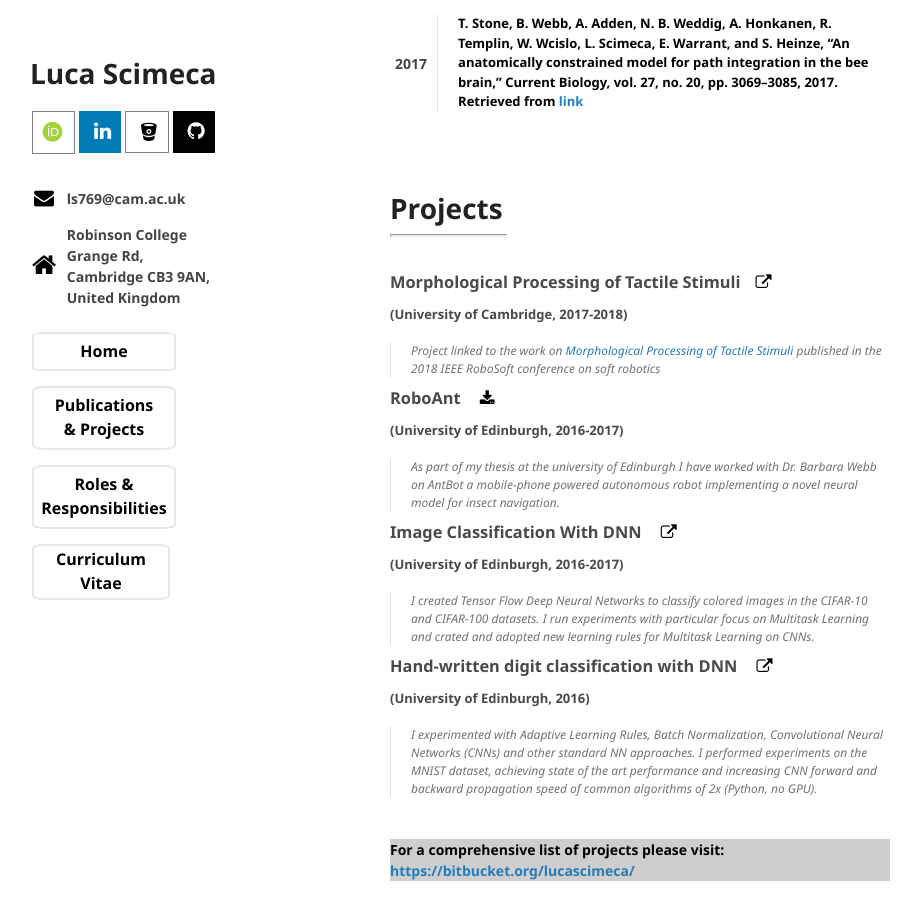
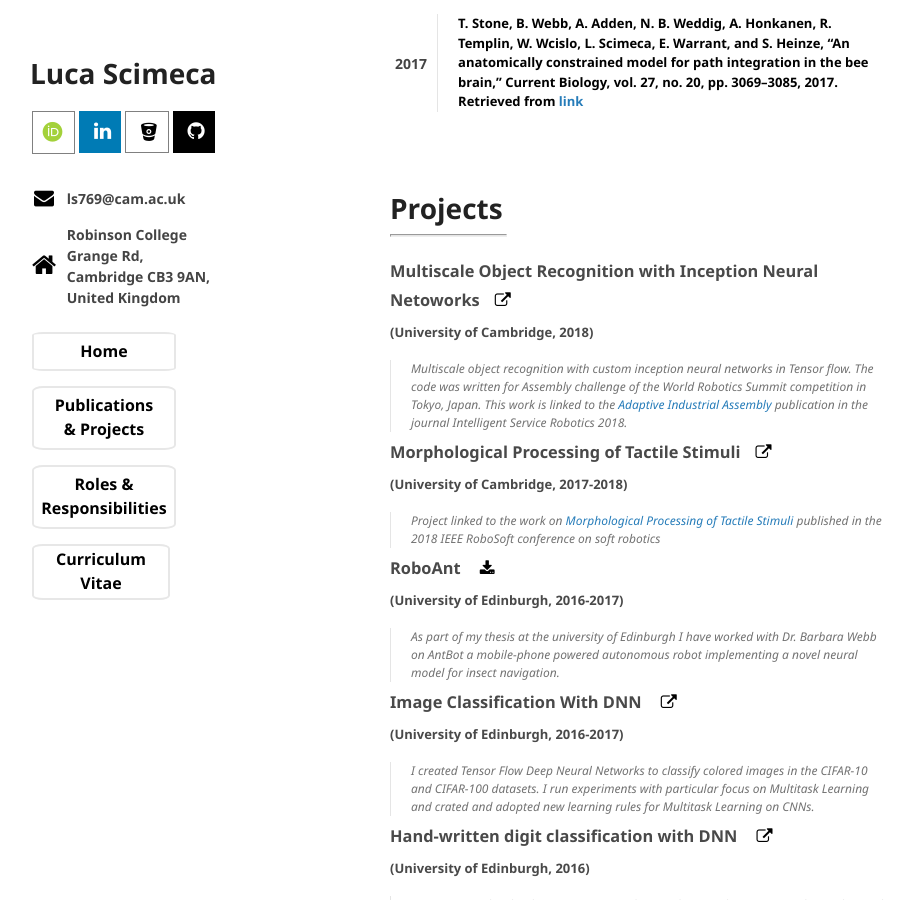
Before and after one commit to lucascimeca/lucascimeca.github.io, a Jekyll site: the page built from publications.md, in a window 1280 px wide and 900 px high, scrolled down 955 px. Shown: the whole window, without its empty margins (180-1101 px from the left). Built offline with Jekyll 4.4.1, drawn with Linux system fonts in a browser that asks for light colours; nearby versions of some CDN libraries; some web fonts are replaced; the repository's description, which GitHub fills in, is left out; our own code applies the rules of GitHub Pages for plain Markdown files.

Commit message:
Update publications.md

```diff
--- a/publications.md
+++ b/publications.md
@@ -29,7 +29,7 @@ layout: default
    2019
   </th>
   <th style="padding: 5px 5px 20px 5px">
-   <blockquote><div style="font-size: 13px; color: black">
+   <blockquote><div style="font-size: 13px; color: black" id='wrs2018'>
      J. Hughes; K. Gilday; L. Scimeca; F. Iida, "Adaptive Industrial Assembly: Driving Innovation through Competition", Intelligent Service Robotics, 2019. Retrieved from <a href="https://link.springer.com/article/10.1007/s11370-019-00292-9" target="_blank">link</a> </div></blockquote>
   </th>
  </tr>
@@ -87,6 +87,10 @@ constrained model for path integration in the bee brain,” Current Biology, vol
 <hr style="width: 115px">
 
 
+### [](#MorphProc) Multiscale Object Recognition with Inception Neural Netoworks<a href="https://bitbucket.org/lucascimeca/multiscale_robotics_object_recognition/src/master/" class="fa fa-external-link" style="font-size: 16px" target="_blank"></a><br/><font size="2px">(University of Cambridge, 2018)</font>
+
+> <div style="font-style: italic; font-size: 12px">Multiscale object recognition with custom inception neural networks in Tensor flow. The code was written for Assembly challenge of the World Robotics Summit competition in Tokyo, Japan. This work is linked to the <a href="https://lucascimeca.github.io/publications#wrs2018">Adaptive Industrial Assembly </a> publication in the journal Intelligent Service Robotics 2018. </div>
+
 ### [](#MorphProc) Morphological Processing of Tactile Stimuli<a href="https://bitbucket.org/lucascimeca/morphological_processing/src/master/" class="fa fa-external-link" style="font-size: 16px" target="_blank"></a><br/><font size="2px">(University of Cambridge, 2017-2018)</font>
 
 > <div style="font-style: italic; font-size: 12px">Project linked to the work on <a href="https://lucascimeca.github.io/publications#morph2018">Morphological Processing of Tactile Stimuli </a> published in the 2018 IEEE RoboSoft conference on soft robotics </div>
```
